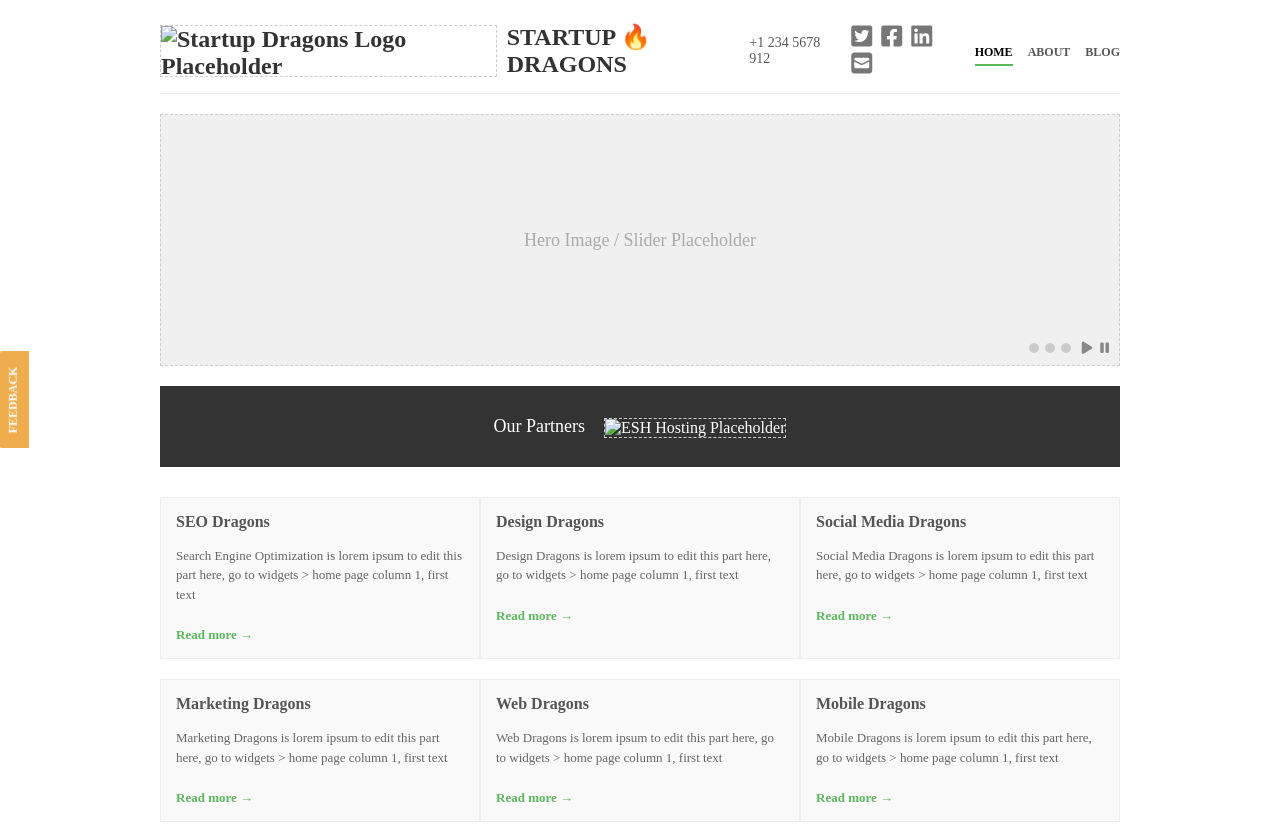
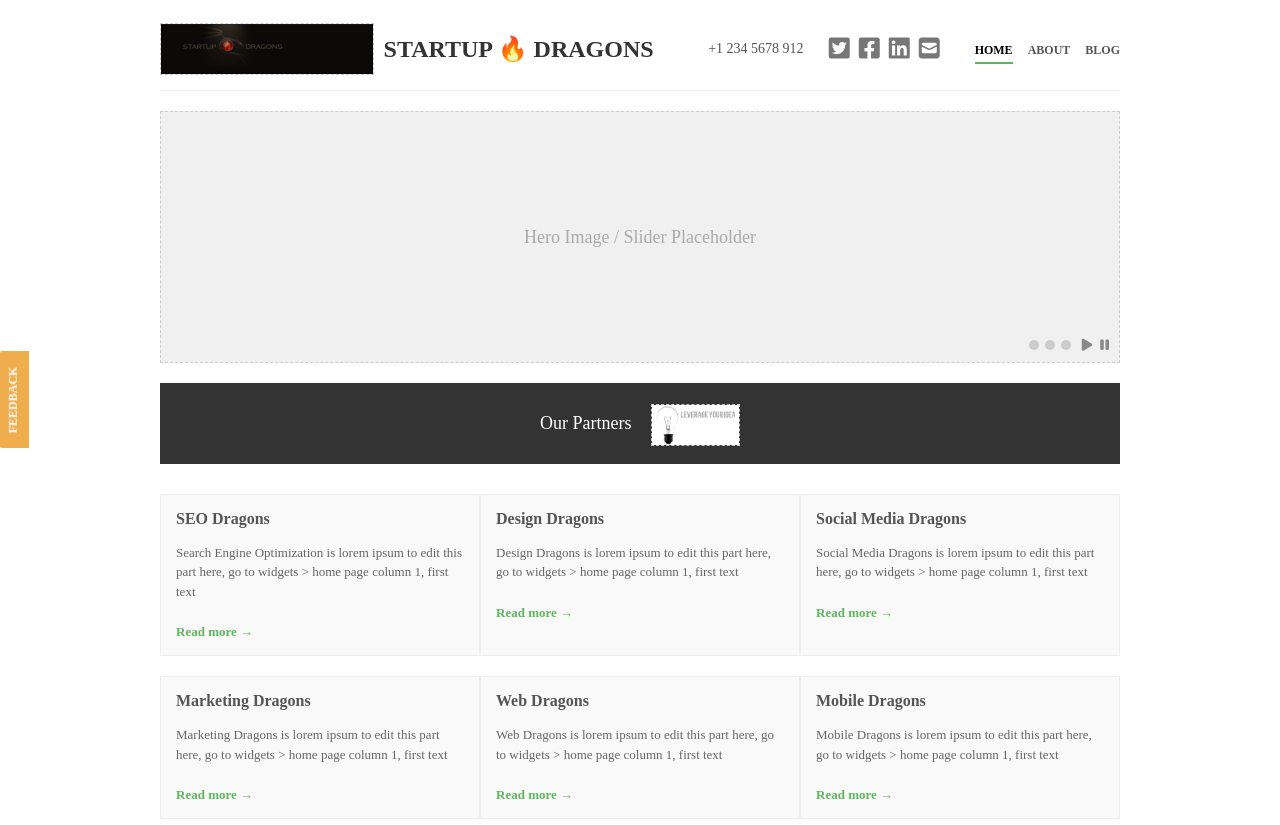
Before and after one commit to merbixo/startupdragons, a plain HTML site: page index.html in a window 1280 px wide. Shown: the top 825 px of the page. Drawn offline with Linux system fonts and the light colour scheme.

Commit message:
Update index.html
Image

```diff
--- a/index.html
+++ b/index.html
@@ -16,7 +16,7 @@
         <header>
             <div class="logo">
                 <!-- Placeholder for Logo -->
-                <img src="placeholder-logo.png" alt="Startup Dragons Logo Placeholder" style="height: 50px; border: 1px dashed #ccc;">
+                <img src="Screenshot_20250418_074604_Opera.jpg" alt="Startup Dragons Logo Placeholder" style="height: 50px; border: 1px dashed #ccc;">
                 <span>STARTUP <span class="logo-flame">🔥</span> DRAGONS</span>
             </div>
             <div class="header-right">
@@ -58,7 +58,7 @@
                 <h2>Our Partners</h2>
                 <div class="partner-logos">
                     <!-- Placeholder for Partner Logo -->
-                    <img src="placeholder-eshhosting.png" alt="ESH Hosting Placeholder" style="height: 40px; border: 1px dashed #ccc;">
+                    <img src="slide_01.jpg" alt="ESH Hosting Placeholder" style="height: 40px; border: 1px dashed #ccc;">
                 </div>
             </section>
 
```
